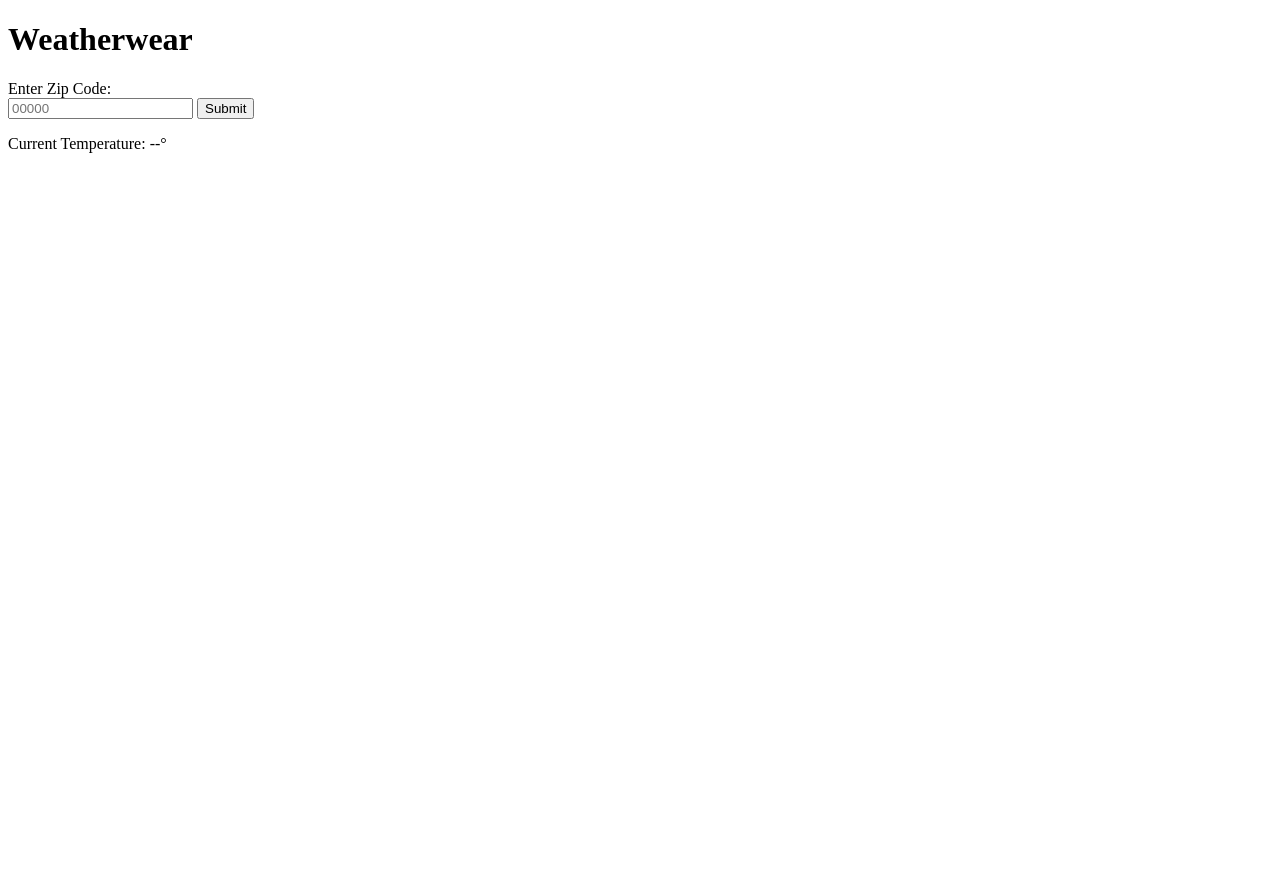
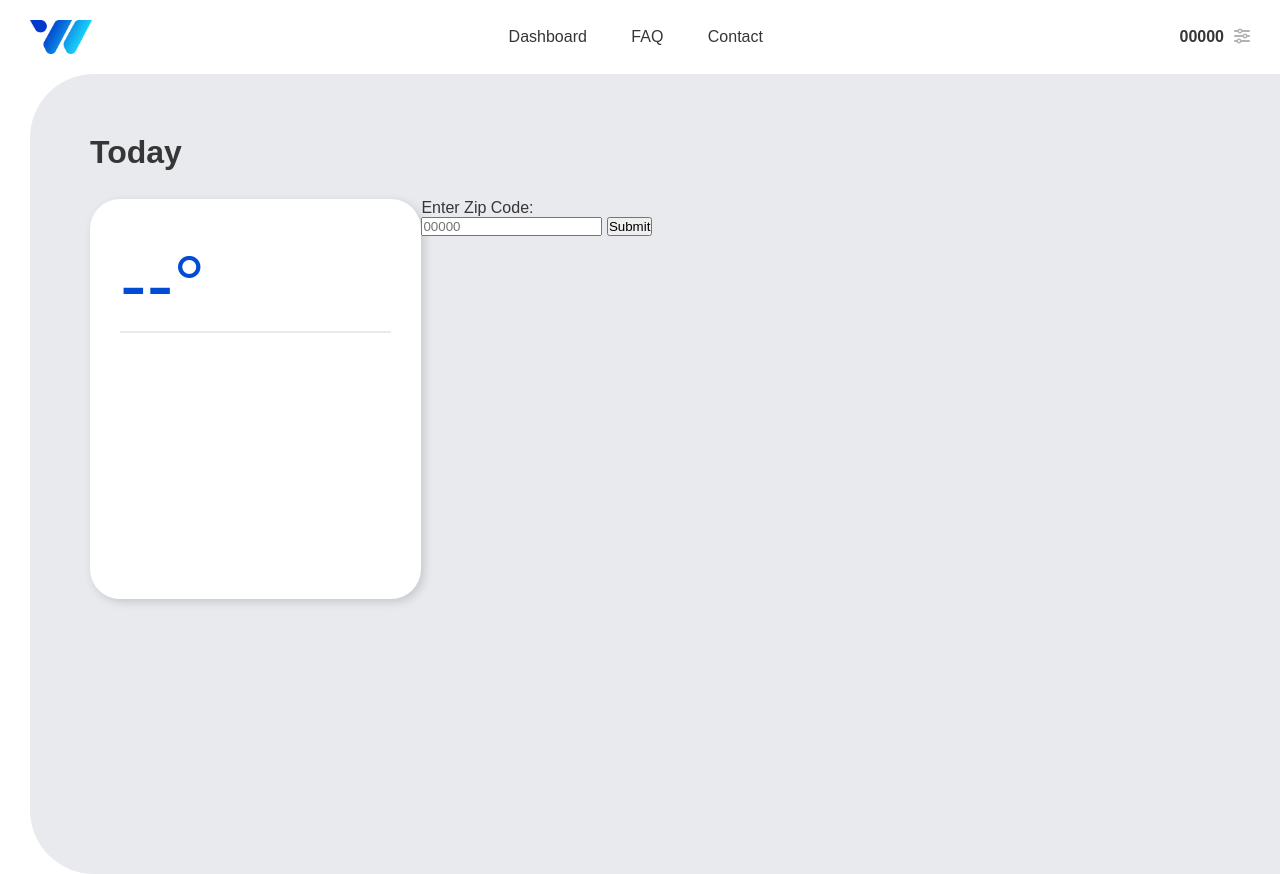
Before and after one commit to vongphakdy/Weatherwear, a plain HTML site: page index.html in a window 1280 px wide. Before the commit the page ends 800 px from the top, so only its background shows below. Drawn offline with Linux system fonts and the light colour scheme; a web font is replaced by a local one.

Commit message:
frontend

```diff
--- a/css/style.scss
+++ b/css/style.scss
@@ -0,0 +1,94 @@
+@import url("https://use.typekit.net/dzk5lsk.css");
+// 400,500,700
+$black: #363636;
+$blue: #004CD3;
+$gray: #B2B2B2;
+$lightGray: rgb(232, 234, 238);
+
+*, *::after, *::before {
+    margin: 0; padding: 0; box-sizing: border-box;
+}
+body {
+    font-family: 'interstate', sans-serif;
+    font-weight: 500;
+    color: $black;
+}
+a {
+    text-decoration: none;
+    color: $black;
+    &:active, &:hover {
+        color: $blue;
+    }
+}
+.wrapper-lg {
+    width: calc(100%-60px);
+    margin: 0 30px;
+}
+
+.header {
+    display: flex;
+    justify-content: space-between;
+    align-items: center;
+    padding: 20px 0;
+    .logo {
+        width: 62px;
+    }
+    nav a {
+        margin: 0 20px;
+    }
+    .settings {
+        .settings-zip {
+            font-weight: 700;
+        }
+        .fas {
+            margin-left: 10px;
+            color: $gray;
+        }
+        &:hover {
+            cursor: pointer;
+            .settings-zip{color:$blue;}
+            .fas{color:$black;}
+        }
+    }
+}
+
+.main-wrapper {
+    width: calc(100% - 30px);
+    height: 100vh;
+    overflow: auto;
+    margin: 0 0 0 30px;
+    padding: 60px 30px 60px 60px;
+    background: $lightGray;
+    border-radius: 64px 0 0 64px;
+    h1 {
+        margin-bottom: 28px;
+    }
+}
+.main-grid {
+    display: grid;
+    grid-template-columns: 1fr 2.5fr;
+    grid-template-areas:
+    "weather wear";
+}
+.weather-widget {
+    grid-area: weather;
+    height: 400px;
+    // width: 100%;
+    min-width: 230px;
+    padding: 40px 30px;
+    background: white;
+    border-radius: 30px;
+    box-shadow: 3px 3px 10px rgba(0,0,0,0.15);
+    .weather-temp {
+        font-size: 80px;
+        color: $blue;
+    }
+    .line{
+        border-top: 2px solid $lightGray;
+        width: 100%;
+    }
+}
+
+#id {
+    grid-area: wear;
+}
--- a/index.html
+++ b/index.html
@@ -4,22 +4,43 @@
     <meta charset="UTF-8">
     <meta name="viewport" content="width=device-width, initial-scale=1.0">
     <meta http-equiv="X-UA-Compatible" content="ie=edge">
-    <!-- <link rel="stylesheet" href="css/style.css"> -->
+    <link rel="stylesheet" href="css/style.css">
     <title>Weatherwear</title>
 </head>
 <body>
-    <h1>Weatherwear</h1>
 
-    <form id="zipForm" autocomplete="on">
-        <!-- TODO: CSS - Remove input number arrows -->
-        <label for="zipCode">Enter Zip Code:</label>
-        <br>
-        <input type="number" name="zipCode" id="zipCode" placeholder="00000" maxlength="5" oninput="javascript: if (this.value.length > this.maxLength) this.value = this.value.slice(0, this.maxLength);">
-        <button type="submit">Submit</button>
-    </form>
+    <div class="header wrapper-lg">
+        <img src="img/logo.png" alt="Weatherwear logo" class="logo">
+        <nav>
+            <a href="/index.html">Dashboard</a>
+            <a href="#">FAQ</a>
+            <a href="#">Contact</a>
+        </nav>
+        <div class="settings">
+            <p class="settings-zip" id="zip-header">00000<i class="fas fa-sliders-h" alt="Settings"></i></p>
+        </div>
+    </div>
 
-    <p>Current Temperature: <span id="temp">--</span>&deg;</p>
+    <main>
+        <div class="main-wrapper">
+            <h1>Today</h1>
+                <div class="main-grid">
+                <div class="weather-widget">
+                    <p class="weather-temp"><span id="temp">--</span>&deg;</p>
+                    <div class="line"></div>
+                </div>
+                <form id="zipForm" autocomplete="on">
+                    <!-- TODO: CSS - Remove input number arrows -->
+                    <label for="zipCode">Enter Zip Code:</label>
+                    <br>
+                    <input required type="number" name="zipCode" id="zipCode" placeholder="00000" maxlength="5" oninput="javascript: if (this.value.length > this.maxLength) this.value = this.value.slice(0, this.maxLength);">
+                    <button type="submit">Submit</button>
+                </form>
+            </div>
+        </div>
+    </main>
 
     <script src="js/script.js"></script>
+    <script src="https://kit.fontawesome.com/034914a6e9.js" crossorigin="anonymous"></script>
 </body>
 </html>
--- a/js/script.js
+++ b/js/script.js
@@ -4,8 +4,7 @@ const zipForm = document.getElementById('zipForm');
 zipForm.addEventListener('submit', (e) => {
     // TODO:    close form window > display main page
     //          form validation
-    //          update fetch.catch
-    //          update Temperature on HTML with innerHTML or innerText or someting
+    //          update fetch.catch to display err on screen !console.log
     e.preventDefault();
     apiCall();
 })
@@ -18,7 +17,13 @@ function apiCall() {
     // console.log(apiUrl + zipCode + apiKey);
 
     fetch(apiUrl + zipCode + apiKey)
-        .then(response => response.json())
+        .then(response => {
+            if (response.ok) {
+                return response.json();
+              } else {
+                throw new Error('Something went wrong');
+              }
+        })
         .then(data => {
             let tempK = (data.main.temp).toFixed(0);
             let tempC = (tempK - 273.15).toFixed(0);
```
Also changed, not shown: css/style.css (added), img/logo.png (added), 2 other files.
